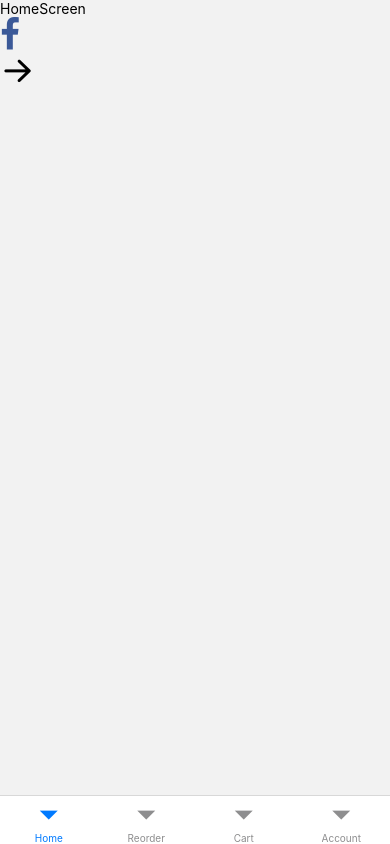
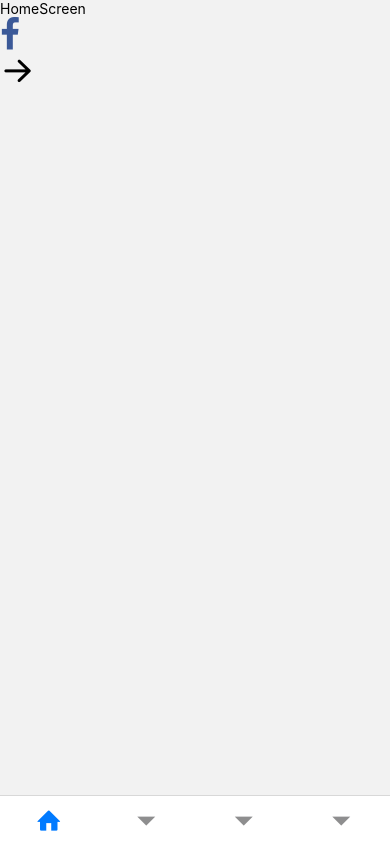
Before and after one commit to nafis200/React-native-shopApp, a React Native app: screen / in a window 390 px wide. Built offline with nearby package versions, Linux system fonts and the light colour scheme.

Commit message:
icon add

```diff
--- a/App.jsx
+++ b/App.jsx
@@ -4,6 +4,7 @@ import React from 'react'
 import { NavigationContainer } from '@react-navigation/native';
 import { createBottomTabNavigator } from '@react-navigation/bottom-tabs';
 import HomeScreen from './src/screen/HomeScreen';
+import Entypo from 'react-native-vector-icons/Entypo';
 const Tab = createBottomTabNavigator();
 
 // const HomeScreen = ()=>{
@@ -15,8 +16,15 @@ const App = () => {
     <NavigationContainer>
       <Tab.Navigator screenOptions={{
     headerShown: false,
-}}>
-        <Tab.Screen name="Home" component={HomeScreen} />
+    tabBarShowLabel:false
+    }}>
+        <Tab.Screen name="Home" component={HomeScreen} options={{
+           tabBarIcon: ({color,size,focused})=>{
+             return <Entypo name={"home"}
+              color={color} size={size}
+             />
+           }
+        }} />
         <Tab.Screen name="Reorder" component={HomeScreen} />
         <Tab.Screen name="Cart" component={HomeScreen} />
         <Tab.Screen name="Account" component={HomeScreen} />
```
